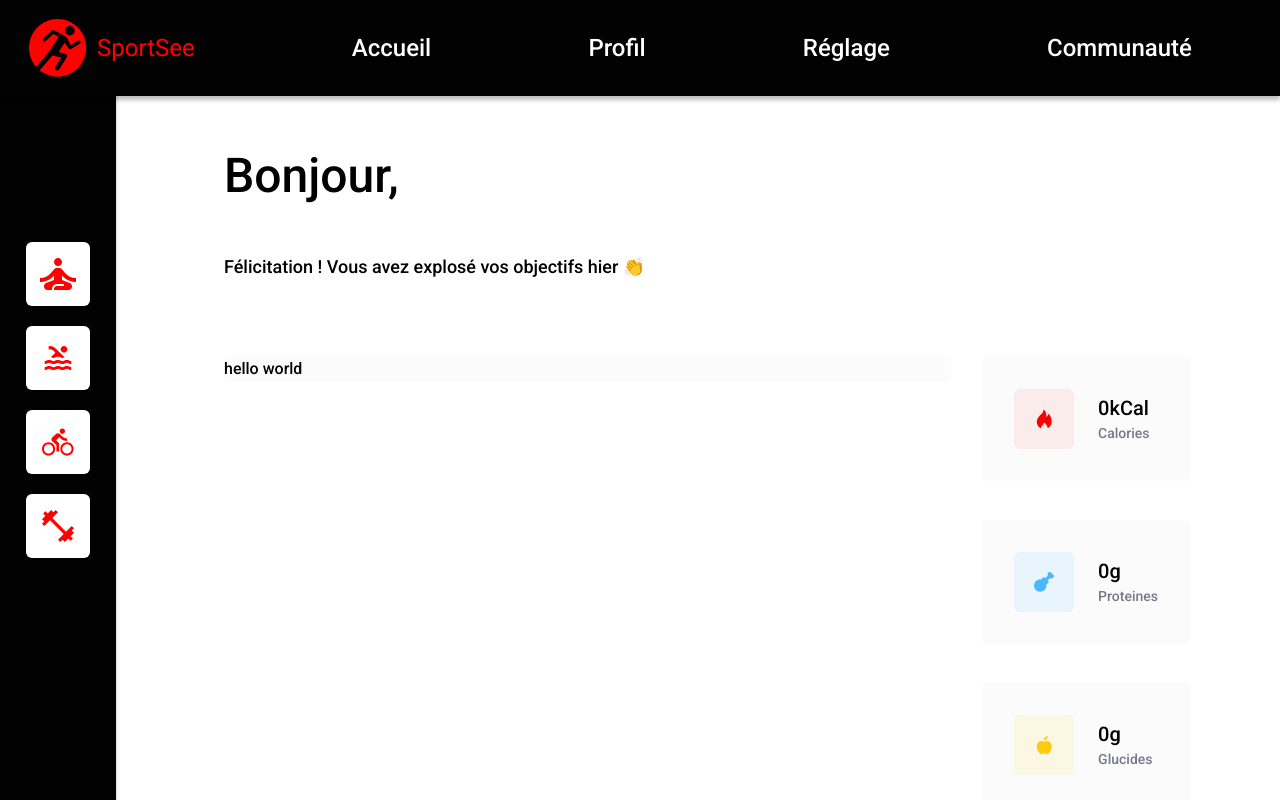
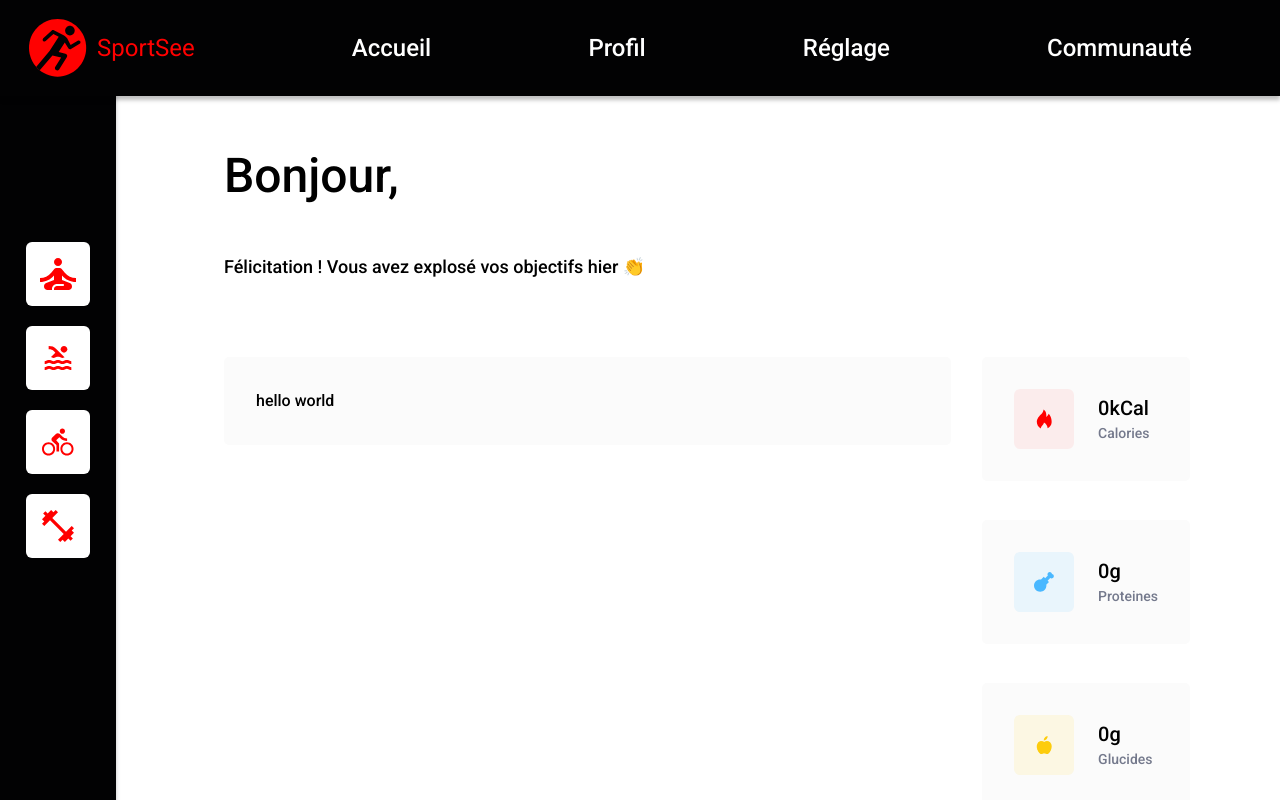
Before and after one commit to raven-panda/oc-12-sportsee, a React (Vite) app: page / in a window 1280 px wide. Shown: the top 800 px of the page. Built offline with nearby package versions, Linux system fonts and the light colour scheme; no server answers.

Commit message:
add: added card component

```diff
--- a/src/components/card/ChartCard.tsx
+++ b/src/components/card/Card.tsx
@@ -3,17 +3,19 @@ import { ReactNode } from "react";
 
 interface ChartCardProps {
   variant?: "neutral" | "dark" | "red";
+  className?: string;
   children?: ReactNode;
 }
 
-export default function ChartCard({
+export default function Card({
   variant = "neutral",
+  className,
   children,
 }: ChartCardProps) {
   return (
     <article
       className={
-        styles.chartCard +
+        className +
         " " +
         (variant === "red"
           ? styles.cardRed
--- a/src/components/card/InfoCard.tsx
+++ b/src/components/card/InfoCard.tsx
@@ -1,5 +1,6 @@
 import styles from "../components.module.css";
 import { ReactNode } from "react";
+import Card from "@/components/card/Card.tsx";
 
 interface InfoCardProps {
   icon: ReactNode;
@@ -17,7 +18,7 @@ export default function InfoCard({
   variant,
 }: InfoCardProps) {
   return (
-    <article className={styles.infoCard}>
+    <Card className={styles.infoCard}>
       <div className={styles.infoCardIcon + " " + styles[variant]}>
         {icon}
       </div>
@@ -25,6 +26,6 @@ export default function InfoCard({
         <p>{amount}{unit}</p>
         <p>{name}</p>
       </div>
-    </article>
+    </Card>
   );
 }
--- a/src/components/components.module.css
+++ b/src/components/components.module.css
@@ -72,7 +72,8 @@
 }
 
 /* Cards */
-.chartCard {
+.cardNeutral, .cardDark, .cardRed {
+  padding: 32px;
   border-radius: 5px;
 }
 
@@ -91,8 +92,6 @@
   align-items: center;
   background-color: var(--color-main-2);
   gap: 24px;
-  border-radius: 5px;
-  padding: 32px;
 }
 
 .infoCardIcon {
--- a/src/views/Dashboard.tsx
+++ b/src/views/Dashboard.tsx
@@ -1,12 +1,13 @@
 import "./dashboard.css";
 import SidebarNavigation from "../components/layout/SidebarNavigation";
-import ChartCard from "../components/card/ChartCard.tsx";
+import Card from "../components/card/Card.tsx";
 import { useUserData } from "@/hook/UserHooks.ts";
 import InfoCard from "@/components/card/InfoCard.tsx";
 import FireIcon from "@/components/icon/FireIcon.tsx";
 import ChickenIcon from "@/components/icon/ChickenIcon.tsx";
 import AppleIcon from "@/components/icon/AppleIcon.tsx";
 import CheeseburgerIcon from "@/components/icon/CheeseburgerIcon.tsx";
+import { UserActivitySessionType } from "@/definition/UserDefinitions.ts";
 
 export default function DashboardPage() {
   const { mainData, activities, averageSessions, performances, error, isLoading } = useUserData(Number(import.meta.env.VITE_FIXTURE_USER_ID));
@@ -21,7 +22,7 @@ export default function DashboardPage() {
         <h2>Félicitation ! Vous avez explosé vos objectifs hier &#x1F44F;</h2>
         <div id="dashboard-cards-container">
           <section>
-            <ChartCard>hello world</ChartCard>
+            <ActivityCard activities={activities} />
           </section>
           <section>
             <InfoCard variant={"red"} icon={<FireIcon />} name="Calories" amount={formatToK(mainData?.keyData.calorieCount)} unit="kCal"/>
@@ -41,3 +42,9 @@ function formatToK(amount: number | undefined) {
 
   return (amount / 1000).toLocaleString('en-US', { minimumFractionDigits: 3 }).replace('.', ',');
 }
+
+function ActivityCard({ activities }: { activities: UserActivitySessionType[] | undefined }) {
+  return (
+    <Card>hello world</Card>
+  );
+}
```
